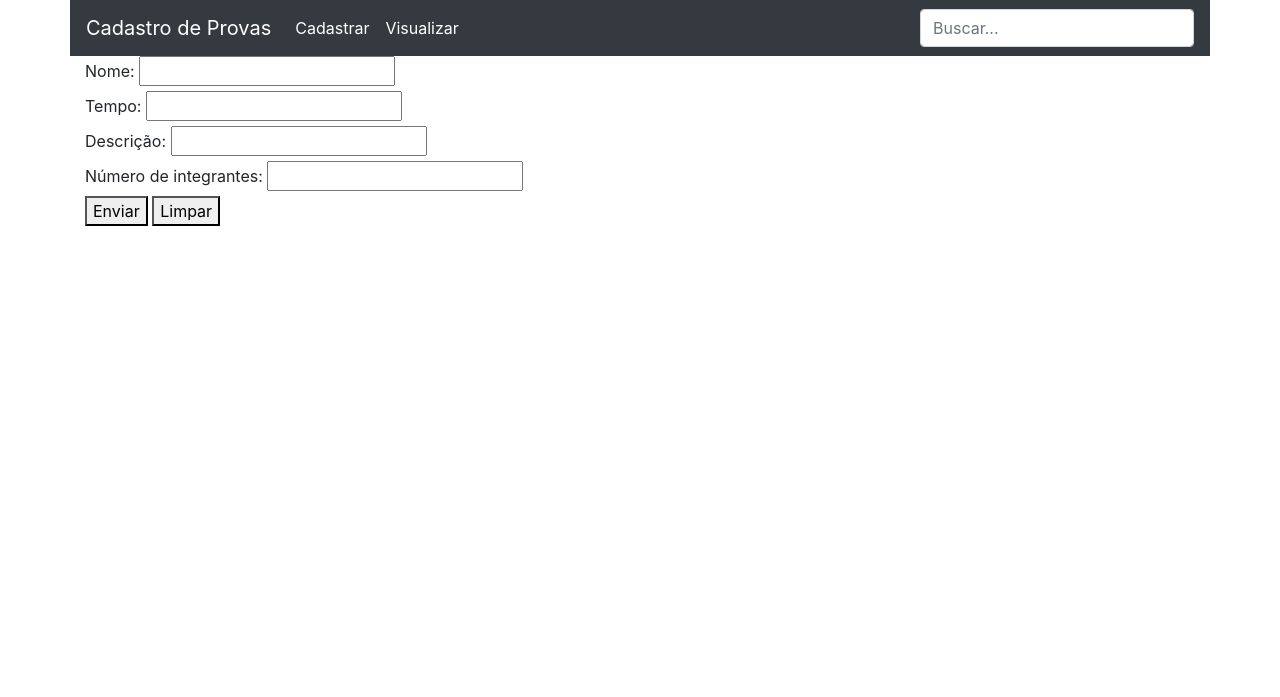
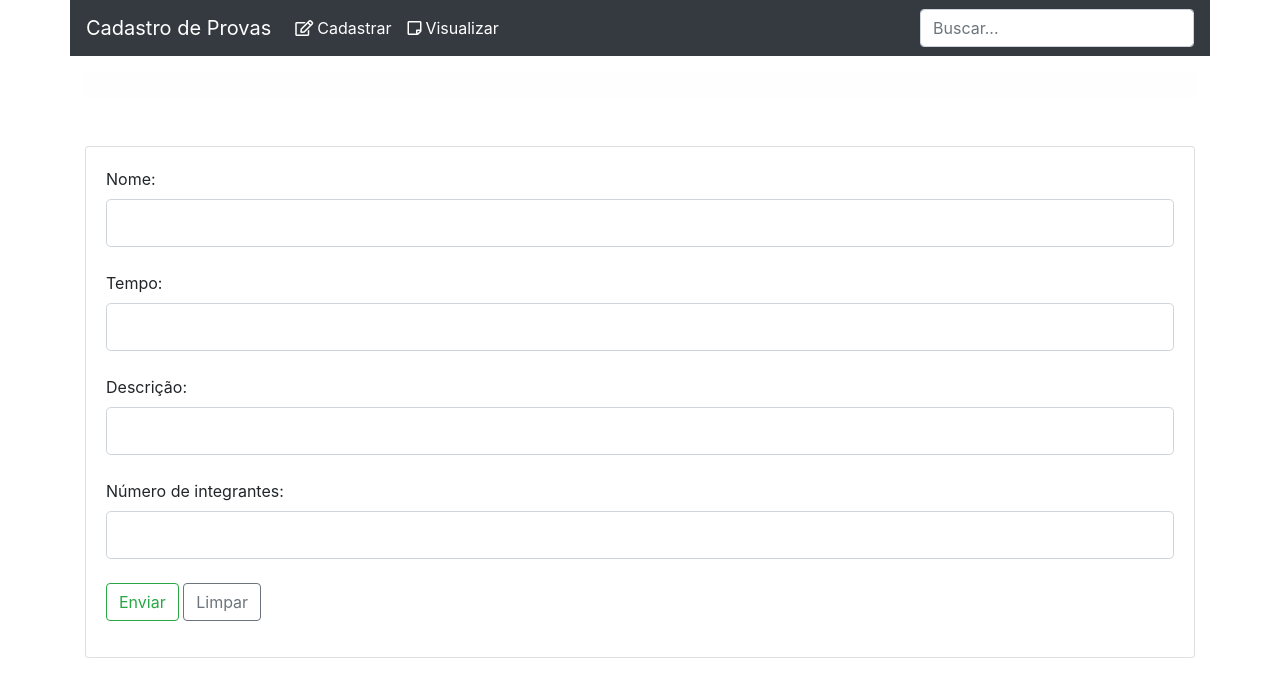
Before and after one commit to SterbenPanzer/GincanaCI, a CodeIgniter app: page /GincanaCI/index.php/prova/cadastrar in a window 1280 px wide. Shown: the top 697 px of the page. Run offline with CodeIgniter, Linux system fonts and the light colour scheme; some libraries are stand-ins or nearby versions.

Commit message:
Versão final, eu acho....

```diff
--- a/application/views/FormProva.php
+++ b/application/views/FormProva.php
@@ -1,6 +1,7 @@
 <!DOCKTYPE html>
 <html>
     <head>
+        <link rel="stylesheet" href="https://use.fontawesome.com/releases/v5.8.1/css/all.css" integrity="sha384-50oBUHEmvpQ+1lW4y57PTFmhCaXp0ML5d60M1M7uH2+nqUivzIebhndOJK28anvf" crossorigin="anonymous">
         <link rel="stylesheet" href="https://stackpath.bootstrapcdn.com/bootstrap/4.3.1/css/bootstrap.min.css" integrity="sha384-ggOyR0iXCbMQv3Xipma34MD+dH/1fQ784/j6cY/iJTQUOhcWr7x9JvoRxT2MZw1T" crossorigin="anonymous">
         <script src="https://code.jquery.com/jquery-3.3.1.slim.min.js" integrity="sha384-q8i/X+965DzO0rT7abK41JStQIAqVgRVzpbzo5smXKp4YfRvH+8abtTE1Pi6jizo" crossorigin="anonymous"></script>
         <script src="https://cdnjs.cloudflare.com/ajax/libs/popper.js/1.14.7/umd/popper.min.js" integrity="sha384-UO2eT0CpHqdSJQ6hJty5KVphtPhzWj9WO1clHTMGa3JDZwrnQq4sF86dIHNDz0W1" crossorigin="anonymous"></script>
@@ -14,7 +15,7 @@
             <div class="row">
 
                 <nav class="navbar navbar-expand navbar-dark bg-dark col-md-12">
-                    <a class="navbar-brand" href="#">Cadastro de Provas</a>
+                    <a class="navbar-brand" href="<?= $this->config->base_url() . 'index.php/Prova/cadastrar' ?>">Cadastro de Provas</a>
                     <button class="navbar-toggler" type="button" data-toggle="collapse" data-target="#navbarsExample02" aria-controls="navbarsExample02" aria-expanded="false" aria-label="Toggle navigation">
                         <span class="navbar-toggler-icon"></span>
                     </button>
@@ -22,10 +23,10 @@
                     <div class="collapse navbar-collapse" id="navbarsExample02">
                         <ul class="navbar-nav mr-auto">
                             <li class="nav-item active">
-                                <a class="nav-link" href="<?= $this->config->base_url() .'index.php/Prova/cadastrar' ?>">Cadastrar</a>
+                                <a class="nav-link" href="<?= $this->config->base_url() . 'index.php/Prova/cadastrar' ?>"><i class="far fa-edit mr-1"></i>Cadastrar</a>
                             </li>
                             <li class="nav-item active">
-                                <a class="nav-link" href="<?= $this->config->base_url() .'index.php/Prova/listar' ?>">Visualizar</a>
+                                <a class="nav-link" href="<?= $this->config->base_url() . 'index.php/Prova/listar' ?>"><i class="far fa-sticky-note mr-1"></i>Visualizar</a>
                             </li>
                         </ul>
                         <form class="form-inline my-2 my-md-0">
@@ -36,32 +37,41 @@
 
             </div>
 
+            <div class="alert alert-light mt-3" role="alert">
                 <?php
                 $mensagem = $this->session->flashdata('mensagem');
                 if (isset($mensagem)) {
                     echo $mensagem;
                 }
                 ?>
+            </div>
 
+            <div class='row mt-5'>
+                <div class='col-md-12'>
+                    <div class='card'>
+                        <div class='card-body'>
                             <form acttion="" method="POST">
-                <input type="hidden" name="id" id="id" value="<?= (isset($prova)) ? $prova->id : ''; ?> ">
+                                <input class="form-control form-control-lg" type="hidden" name='id' id='id' value='<?= (isset($prova)) ? $prova->id : ''; ?>' >
                                 <label for="nome">Nome:</label>
-                <input type="text" name="nome" id="nome" value="<?= (isset($prova)) ? $prova->nome : ''; ?> ">
+                                <input  class="form-control form-control-lg" type="text" name="nome" id="nome"  value="<?= (isset($prova)) ? $prova->nome : ''; ?> ">
                                 <br>
                                 <label for="tempo">Tempo:</label>
-                <input type="text" name="tempo" id="tempo" value="<?= (isset($prova)) ? $prova->tempo : ''; ?> ">
+                                <input class="form-control form-control-lg" type="text" name="tempo" id="tempo" value="<?= (isset($prova)) ? $prova->tempo : ''; ?> ">
                                 <br>
                                 <label for="descricao">Descrição:</label>
-                <input type="text" name="descricao" id="descricao" value="<?= (isset($prova)) ? $prova->descricao : ''; ?> ">
+                                <input class="form-control form-control-lg" type="text" name="descricao" id="descricao" value="<?= (isset($prova)) ? $prova->descricao : ''; ?> ">
                                 <br>
                                 <label for="NIntegrante">Número de integrantes:</label>
-                <input type="text" name="NIntegrantes" id="NIntegrantes" value="<?= (isset($prova)) ? $prova->NIntegrantes : ''; ?> ">
+                                <input class="form-control form-control-lg" type="text" name="NIntegrantes" id="NIntegrantes" value="<?= (isset($prova)) ? $prova->NIntegrantes : ''; ?> ">
                                 <br>
 
-                <button type="submit">Enviar</button>
-                <button type="reset">Limpar</button>
+                                <button type="submit" class="btn btn-outline-success">Enviar</button>
+                                <button type="reset" class="btn btn-outline-secondary">Limpar</button>
                             </form>
-
+                        </div>
+                    </div>
+                </div>
+            </div>
         </div>
     </body>
 </html>
```
Also changed, not shown: application/views/ProvaUser.php (+21 -12 lines). Lines whose indentation alone changed are shown as unchanged.
